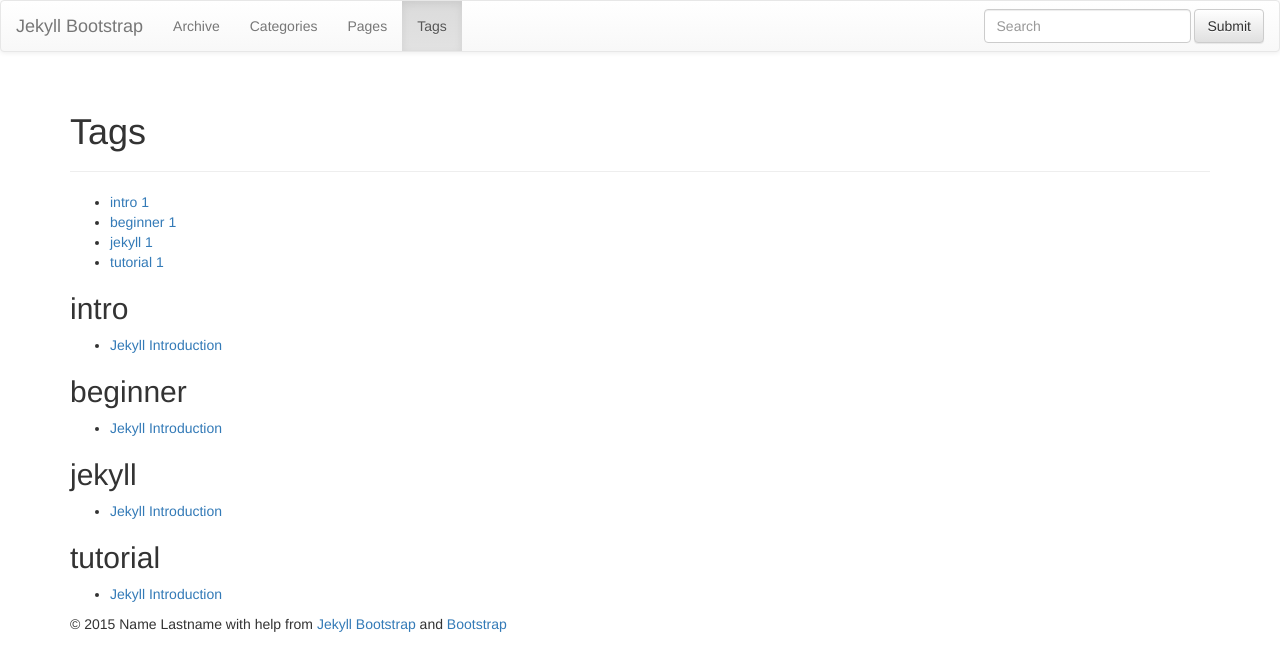
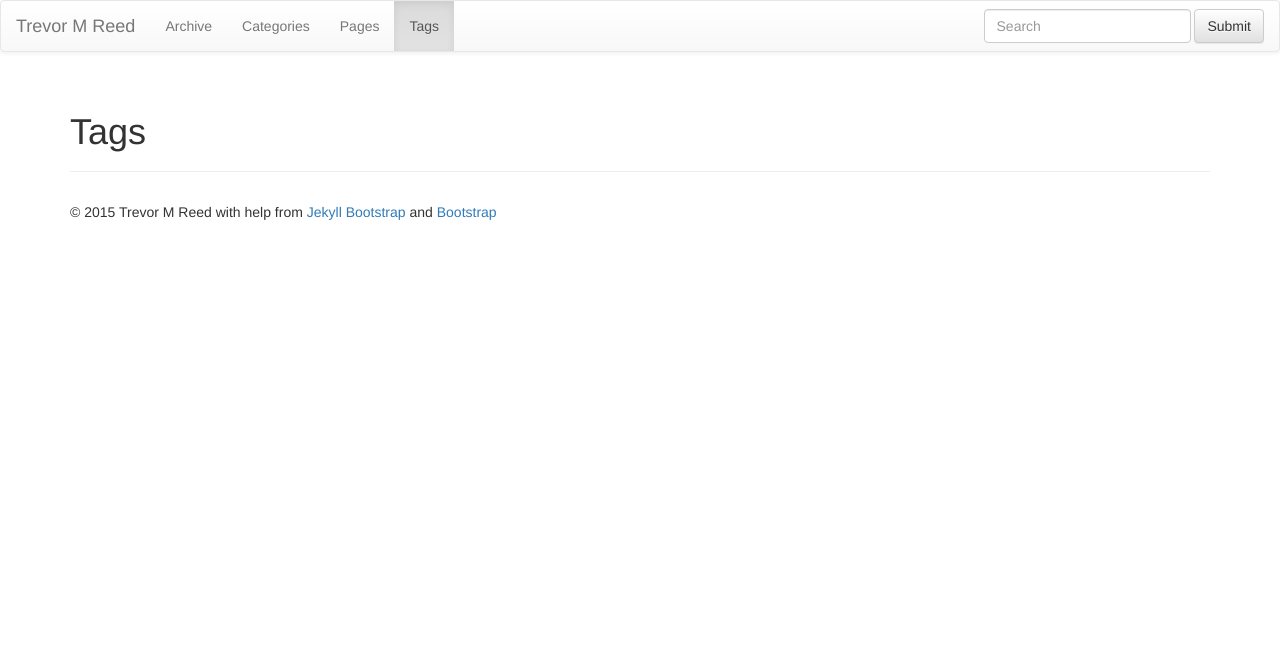
Before and after one commit to treed593/treed593.github.io, a Jekyll site: the page built from tags.html, in a window 1280 px wide. Shown: the top 671 px of the page. Built offline with Jekyll 4.4.1, drawn with Linux system fonts in a browser that asks for light colours; nearby versions of some CDN libraries; library files that are not in the unit come from our copies; some of the changed lines change nothing that is shown.

Commit message:
Update author deatils Delete sample posts

```diff
--- a/_config.yml
+++ b/_config.yml
@@ -8,14 +8,13 @@ highlighter: pygments
 # Themes are encouraged to use these universal variables
 # so be sure to set them if your theme uses them.
 #
-title : Jekyll Bootstrap
+title : Trevor M Reed
 tagline: Site Tagline
 author :
-  name : Name Lastname
-  email : blah@email.test
-  github : username
-  twitter : username
-  feedburner : feedname
+  name : Trevor M Reed
+  email : trevor@trevorreed.com
+  github : treed593
+  twitter : treed593
 
 # The production_url is only used when full-domain names are needed
 # such as sitemap.txt
@@ -25,7 +24,7 @@ author :
 # Else if you are pushing to username.github.io, replace with your username.
 # Finally if you are pushing to a GitHub project page, include the project name at the end.
 #
-production_url : http://username.github.io
+production_url : http://treed593.github.io
 
 # All Jekyll-Bootstrap specific configurations are namespaced into this hash
 #
--- a/_posts/core-samples/2011-12-29-jekyll-introduction.md
+++ /dev/null
@@ -1,412 +0,0 @@
----
-layout: post
-category : lessons
-tagline: "Supporting tagline"
-tags : [intro, beginner, jekyll, tutorial]
----
-{% include JB/setup %}
-
-This Jekyll introduction will outline specifically  what Jekyll is and why you would want to use it.
-Directly following the intro we'll learn exactly _how_ Jekyll does what it does.
-
-## Overview
-
-### What is Jekyll?
-
-Jekyll is a parsing engine bundled as a ruby gem used to build static websites from
-dynamic components such as templates, partials, liquid code, markdown, etc. Jekyll is known as "a simple, blog aware, static site generator".
-
-### Examples
-
-This website is created with Jekyll. [Other Jekyll websites](https://github.com/mojombo/jekyll/wiki/Sites).
-
-
-
-### What does Jekyll Do?
-
-Jekyll is a ruby gem you install on your local system.
-Once there you can call `jekyll --server` on a directory and provided that directory
-is setup in a way jekyll expects, it will do magic stuff like parse markdown/textile files,
-compute categories, tags, permalinks, and construct your pages from layout templates and partials.
-
-Once parsed, Jekyll stores the result in a self-contained static `_site` folder.
-The intention here is that you can serve all contents in this folder statically from a plain static web-server.
-
-You can think of Jekyll as a normalish dynamic blog but rather than parsing content, templates, and tags
-on each request, Jekyll does this once _beforehand_ and caches the _entire website_ in a folder for serving statically.
-
-### Jekyll is Not Blogging Software
-
-**Jekyll is a parsing engine.**
-
-Jekyll does not come with any content nor does it have any templates or design elements.
-This is a common source of confusion when getting started.
-Jekyll does not come with anything you actually use or see on your website - you have to make it.
-
-### Why Should I Care?
-
-Jekyll is very minimalistic and very efficient.
-The most important thing to realize about Jekyll is that it creates a static representation of your website requiring only a static web-server.
-Traditional dynamic blogs like Wordpress require a database and server-side code.
-Heavily trafficked dynamic blogs must employ a caching layer that ultimately performs the same job Jekyll sets out to do; serve static content.
-
-Therefore if you like to keep things simple and you prefer the command-line over an admin panel UI then give Jekyll a try.
-
-**Developers like Jekyll because we can write content like we write code:**
-
-- Ability to write content in markdown or textile in your favorite text-editor.
-- Ability to write and preview your content via localhost.
-- No internet connection required.
-- Ability to publish via git.
-- Ability to host your blog on a static web-server.
-- Ability to host freely on GitHub Pages.
-- No database required.
-
-# How Jekyll Works
-
-The following is a complete but concise outline of exactly how Jekyll works.
-
-Be aware that core concepts are introduced in rapid succession without code examples.
-This information is not intended to specifically teach you how to do anything, rather it
-is intended to give you the _full picture_ relative to what is going on in Jekyll-world.
-
-Learning these core concepts should help you avoid common frustrations and ultimately
-help you better understand the code examples contained throughout Jekyll-Bootstrap.
-
-
-## Initial Setup
-
-After [installing jekyll](/index.html#start-now) you'll need to format your website directory in a way jekyll expects.
-Jekyll-bootstrap conveniently provides the base directory format.
-
-### The Jekyll Application Base Format
-
-Jekyll expects your website directory to be laid out like so:
-
-    .
-    |-- _config.yml
-    |-- _includes
-    |-- _layouts
-    |   |-- default.html
-    |   |-- post.html
-    |-- _posts
-    |   |-- 2011-10-25-open-source-is-good.markdown
-    |   |-- 2011-04-26-hello-world.markdown
-    |-- _site
-    |-- index.html
-    |-- assets
-        |-- css
-            |-- style.css
-        |-- javascripts
-
-
-- **\_config.yml**
-	Stores configuration data.
-
-- **\_includes**
-	This folder is for partial views.
-
-- **\_layouts**
-	This folder is for the main templates your content will be inserted into.
-	You can have different layouts for different pages or page sections.
-
-- **\_posts**
-	This folder contains your dynamic content/posts.
-	the naming format is required to be `@YEAR-MONTH-DATE-title.MARKUP@`.
-
-- **\_site**
-	This is where the generated site will be placed once Jekyll is done transforming it.
-
-- **assets**
-	This folder is not part of the standard jekyll structure.
-	The assets folder represents _any generic_ folder you happen to create in your root directory.
-	Directories and files not properly formatted for jekyll will be left untouched for you to serve normally.
-
-(read more: <https://github.com/mojombo/jekyll/wiki/Usage>)
-
-
-### Jekyll Configuration
-
-Jekyll supports various configuration options that are fully outlined here:
-(<https://github.com/mojombo/jekyll/wiki/Configuration>)
-
-
-
-
-## Content in Jekyll
-
-Content in Jekyll is either a post or a page.
-These content "objects" get inserted into one or more templates to build the final output for its respective static-page.
-
-### Posts and Pages
-
-Both posts and pages should be written in markdown, textile, or HTML and may also contain Liquid templating syntax.
-Both posts and pages can have meta-data assigned on a per-page basis such as title, url path, as well as arbitrary custom meta-data.
-
-### Working With Posts
-
-**Creating a Post**
-Posts are created by properly formatting a file and placing it the `_posts` folder.
-
-**Formatting**
-A post must have a valid filename in the form `YEAR-MONTH-DATE-title.MARKUP` and be placed in the `_posts` directory.
-If the data format is invalid Jekyll will not recognize the file as a post. The date and title are automatically parsed from the filename of the post file.
-Additionally, each file must have [YAML Front-Matter](https://github.com/mojombo/jekyll/wiki/YAML-Front-Matter) prepended to its content.
-YAML Front-Matter is a valid YAML syntax specifying meta-data for the given file.
-
-**Order**
-Ordering is an important part of Jekyll but it is hard to specify a custom ordering strategy.
-Only reverse chronological and chronological ordering is supported in Jekyll.
-
-Since the date is hard-coded into the filename format, to change the order, you must change the dates in the filenames.
-
-**Tags**
-Posts can have tags associated with them as part of their meta-data.
-Tags may be placed on posts by providing them in the post's YAML front matter.
-You have access to the post-specific tags in the templates. These tags also get added to the sitewide collection.
-
-**Categories**
-Posts may be categorized by providing one or more categories in the YAML front matter.
-Categories offer more significance over tags in that they can be reflected in the URL path to the given post.
-Note categories in Jekyll work in a specific way.
-If you define more than one category you are defining a category hierarchy "set".
-Example:
-
-    ---
-    title :  Hello World
-    categories : [lessons, beginner]
-    ---
-
-This defines the category hierarchy "lessons/beginner". Note this is _one category_ node in Jekyll.
-You won't find "lessons" and "beginner" as two separate categories unless you define them elsewhere as singular categories.
-
-### Working With Pages
-
-**Creating a Page**
-Pages are created by properly formatting a file and placing it anywhere in the root directory or subdirectories that do _not_ start with an underscore.
-
-**Formatting**
-In order to register as a Jekyll page the file must contain [YAML Front-Matter](https://github.com/mojombo/jekyll/wiki/YAML-Front-Matter).
-Registering a page means 1) that Jekyll will process the page and 2) that the page object will be available in the `site.pages` array for inclusion into your templates.
-
-**Categories and Tags**
-Pages do not compute categories nor tags so defining them will have no effect.
-
-**Sub-Directories**
-If pages are defined in sub-directories, the path to the page will be reflected in the url.
-Example:
-
-    .
-    |-- people
-        |-- bob
-            |-- essay.html
-
-This page will be available at `http://yourdomain.com/people/bob/essay.html`
-
-
-**Recommended Pages**
-
-- **index.html**
-  You will always want to define the root index.html page as this will display on your root URL.
-- **404.html**
-  Create a root 404.html page and GitHub Pages will serve it as your 404 response.
-- **sitemap.html**
-  Generating a sitemap is good practice for SEO.
-- **about.html**
-  A nice about page is easy to do and gives the human perspective to your website.
-
-
-## Templates in Jekyll
-
-Templates are used to contain a page's or post's content.
-All templates have access to a global site object variable: `site` as well as a page object variable: `page`.
-The site variable holds all accessible content and metadata relative to the site.
-The page variable holds accessible data for the given page or post being rendered at that point.
-
-**Create a Template**
-Templates are created by properly formatting a file and placing it in the `_layouts` directory.
-
-**Formatting**
-Templates should be coded in HTML and contain YAML Front Matter.
-All templates can contain Liquid code to work with your site's data.
-
-**Rending Page/Post Content in a Template**
-There is a special variable in all templates named : `content`.
-The `content` variable holds the page/post content including any sub-template content previously defined.
-Render the content variable wherever you want your main content to be injected into your template:
-
-{% capture text %}...
-<body>
-  <div id="sidebar"> ... </div>
-  <div id="main">
-    |.{content}.|
-  </div>
-</body>
-...{% endcapture %}
-{% include JB/liquid_raw %}
-
-### Sub-Templates
-
-Sub-templates are exactly templates with the only difference being they
-define another "root" layout/template within their YAML Front Matter.
-This essentially means a template will render inside of another template.
-
-### Includes
-In Jekyll you can define include files by placing them in the `_includes` folder.
-Includes are NOT templates, rather they are just code snippets that get included into templates.
-In this way, you can treat the code inside includes as if it was native to the parent template.
-
-Any valid template code may be used in includes.
-
-
-## Using Liquid for Templating
-
-Templating is perhaps the most confusing and frustrating part of Jekyll.
-This is mainly due to the fact that Jekyll templates must use the Liquid Templating Language.
-
-### What is Liquid?
-
-[Liquid](https://github.com/Shopify/liquid) is a secure templating language developed by [Shopify](http://shopify.com).
-Liquid is designed for end-users to be able to execute logic within template files
-without imposing any security risk on the hosting server.
-
-Jekyll uses Liquid to generate the post content within the final page layout structure and as the primary interface for working with
-your site and post/page data.
-
-### Why Do We Have to Use Liquid?
-
-GitHub uses Jekyll to power [GitHub Pages](http://pages.github.com/).
-GitHub cannot afford to run arbitrary code on their servers so they lock developers down via Liquid.
-
-### Liquid is Not Programmer-Friendly.
-
-The short story is liquid is not real code and its not intended to execute real code.
-The point being you can't do jackshit in liquid that hasn't been allowed explicitly by the implementation.
-What's more you can only access data-structures that have been explicitly passed to the template.
-
-In Jekyll's case it is not possible to alter what is passed to Liquid without hacking the gem or running custom plugins.
-Both of which cannot be supported by GitHub Pages.
-
-As a programmer - this is very frustrating.
-
-But rather than look a gift horse in the mouth we are going to
-suck it up and view it as an opportunity to work around limitations and adopt client-side solutions when possible.
-
-**Aside**
-My personal stance is to not invest time trying to hack liquid. It's really unnecessary
-_from a programmer's_ perspective. That is to say if you have the ability to run custom plugins (i.e. run arbitrary ruby code)
-you are better off sticking with ruby. Toward that end I've built [Mustache-with-Jekyll](http://github.com/plusjade/mustache-with-jekyll)
-
-
-## Static Assets
-
-Static assets are any file in the root or non-underscored subfolders that are not pages.
-That is they have no valid YAML Front Matter and are thus not treated as Jekyll Pages.
-
-Static assets should be used for images, css, and javascript files.
-
-
-
-
-## How Jekyll Parses Files
-
-Remember Jekyll is a processing engine. There are two main types of parsing in Jekyll.
-
-- **Content parsing.**
-	This is done with textile or markdown.
-- **Template parsing.**
-  This is done with the liquid templating language.
-
-And thus there are two main types of file formats needed for this parsing.
-
-- **Post and Page files.**
-  All content in Jekyll is either a post or a page so valid posts and pages are parsed with markdown or textile.
-- **Template files.**
-	These files go in `_layouts` folder and contain your blogs **templates**. They should be made in HTML with the help of Liquid syntax.
-	Since include files are simply injected into templates they are essentially parsed as if they were native to the template.
-
-**Arbitrary files and folders.**
-Files that _are not_ valid pages are treated as static content and pass through
-Jekyll untouched and reside on your blog in the exact structure and format they originally existed in.
-
-### Formatting Files for Parsing.
-
-We've outlined the need for valid formatting using **YAML Front Matter**.
-Templates, posts, and pages all need to provide valid YAML Front Matter even if the Matter is empty.
-This is the only way Jekyll knows you want the file processed.
-
-YAML Front Matter must be prepended to the top of template/post/page files:
-
-    ---
-    layout: post
-    category : pages
-    tags : [how-to, jekyll]
-    ---
-
-    ... contents ...
-
-Three hyphens on a new line start the Front-Matter block and three hyphens on a new line end the block.
-The data inside the block must be valid YAML.
-
-Configuration parameters for YAML Front-Matter is outlined here:
-[A comprehensive explanation of YAML Front Matter](https://github.com/mojombo/jekyll/wiki/YAML-Front-Matter)
-
-#### Defining Layouts for Posts and Templates Parsing.
-
-The `layout` parameter in the YAML Front Matter defines the template file for which the given post or template should be injected into.
-If a template file specifies its own layout, it is effectively being used as a `sub-template.`
-That is to say loading a post file into a template file that refers to another template file with work in the way you'd expect; as a nested sub-template.
-
-
-
-
-
-## How Jekyll Generates the Final Static Files.
-
-Ultimately, Jekyll's job is to generate a static representation of your website.
-The following is an outline of how that's done:
-
-1. **Jekyll collects data.**
-  Jekyll scans the posts directory and collects all posts files as post objects. It then scans the layout assets and collects those and finally scans other directories in search of pages.
-
-2. **Jekyll computes data.**
-  Jekyll takes these objects, computes metadata (permalinks, tags, categories, titles, dates) from them and constructs one
-  big `site` object that holds all the posts, pages, layouts, and respective metadata.
-  At this stage your site is one big computed ruby object.
-
-3. **Jekyll liquifies posts and templates.**
-  Next jekyll loops through each post file and converts (through markdown or textile) and **liquifies** the post inside of its respective layout(s).
-  Once the post is parsed and liquified inside the the proper layout structure, the layout itself is "liquified".
-	**Liquification** is defined as follows: Jekyll initiates a Liquid template, and passes a simpler hash representation of the ruby site object as well as a simpler
-  hash representation of the ruby post object. These simplified data structures are what you have access to in the templates.
-
-3. **Jekyll generates output.**
-	Finally the liquid templates are "rendered", thereby processing any liquid syntax provided in the templates
-	and saving the final, static representation of the file.
-
-**Notes.**
-Because Jekyll computes the entire site in one fell swoop, each template is given access to
-a global `site` hash that contains useful data. It is this data that you'll iterate through and format
-using the Liquid tags and filters in order to render it onto a given page.
-
-Remember, in Jekyll you are an end-user. Your API has only two components:
-
-1. The manner in which you setup your directory.
-2. The liquid syntax and variables passed into the liquid templates.
-
-All the data objects available to you in the templates via Liquid are outlined in the **API Section** of Jekyll-Bootstrap.
-You can also read the original documentation here: <https://github.com/mojombo/jekyll/wiki/Template-Data>
-
-## Conclusion
-
-I hope this paints a clearer picture of what Jekyll is doing and why it works the way it does.
-As noted, our main programming constraint is the fact that our API is limited to what is accessible via Liquid and Liquid only.
-
-Jekyll-bootstrap is intended to provide helper methods and strategies aimed at making it more intuitive and easier to work with Jekyll =)
-
-**Thank you** for reading this far.
-
-## Next Steps
-
-Please take a look at [{{ site.categories.api.first.title }}]({{ BASE_PATH }}{{ site.categories.api.first.url }})
-or jump right into [Usage]({{ BASE_PATH }}{{ site.categories.usage.first.url }}) if you'd like.
```
